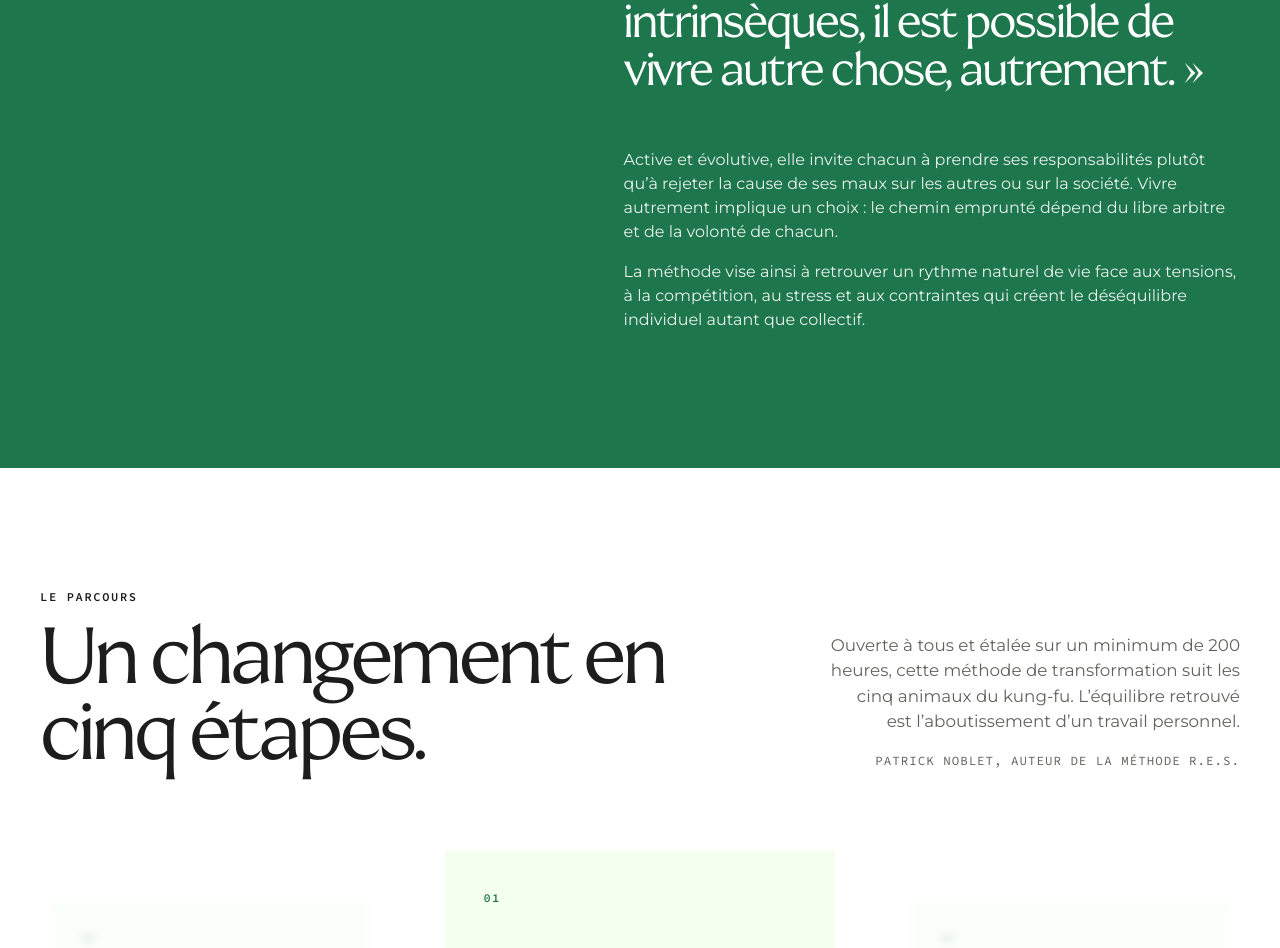
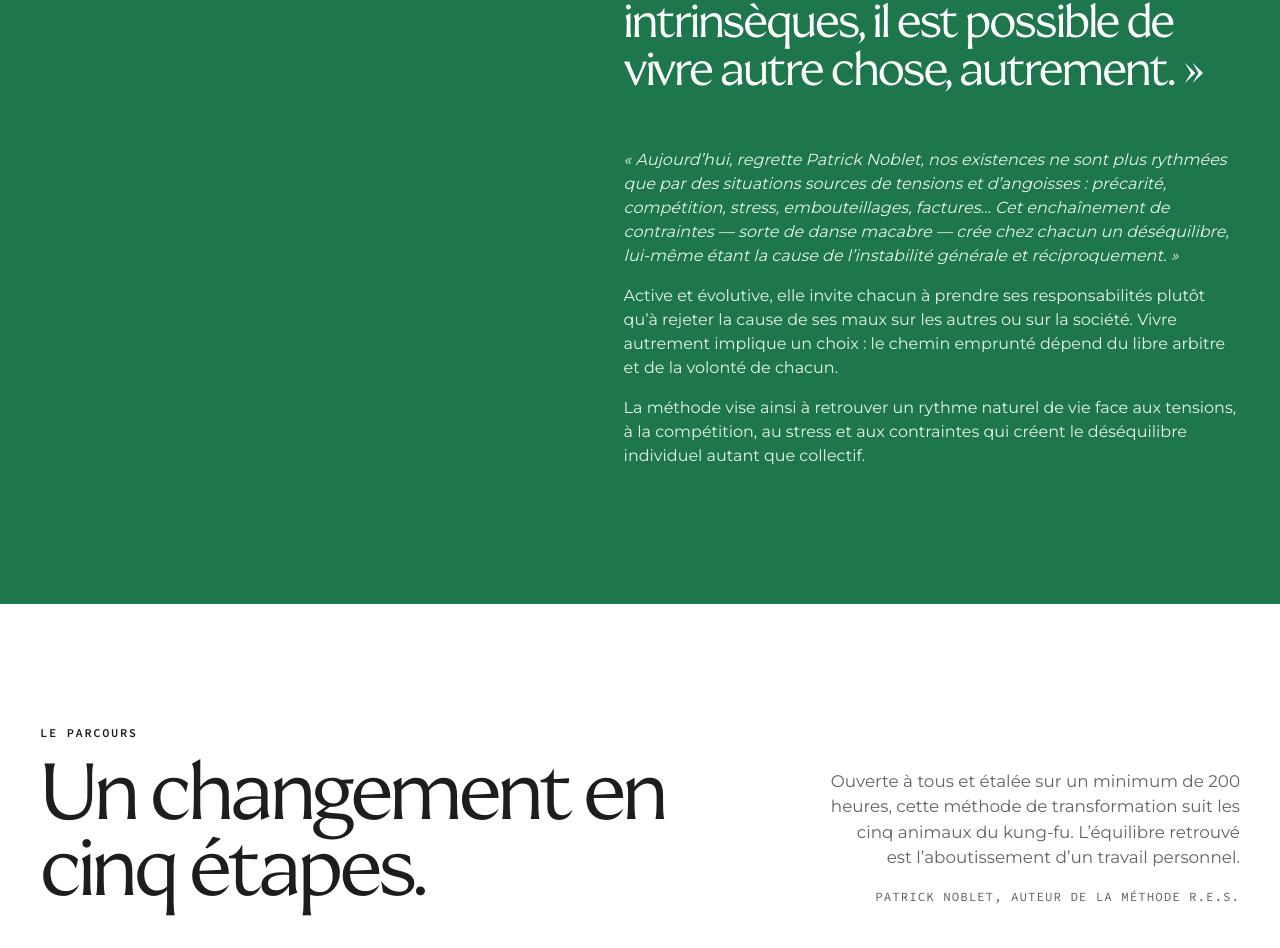
Before and after one commit to ilohest/creyda, a Nuxt app: page /methode-res in a window 1280 px wide. Shown: the part 3725-4673 px from the top of the page. Built offline with nearby package versions, Linux system fonts and the light colour scheme.

Commit message:
Restore missing RES quotation

```diff
--- a/app/pages/methode-res.vue
+++ b/app/pages/methode-res.vue
@@ -110,6 +110,7 @@ const changeStep = (direction: number) => {
           <p>C’est à Bruxelles, à l’hôpital, que Patrick se « réveille » et décide de changer de vie. Il se rappelle ce que le yoga lui avait apporté plus jeune : il abandonne le monde des affaires pour revenir à l’essentiel, transmettre ses acquis et ses expériences, et redonner confiance à d’autres.</p>
           <p>La méthode R.E.S. naît de ce tournant. Elle s’appuie sur le yoga, la relaxation, la visualisation, la méditation, les massages et les automassages, mais va au-delà d’une somme d’exercices pratiques : c’est une méthode globale qui invite à un changement structurel.</p>
           <blockquote>« Dans cette société qui finit par nous faire oublier nos valeurs intrinsèques, il est possible de vivre autre chose, autrement. »</blockquote>
+          <p><em>« Aujourd’hui, regrette Patrick Noblet, nos existences ne sont plus rythmées que par des situations sources de tensions et d’angoisses : précarité, compétition, stress, embouteillages, factures… Cet enchaînement de contraintes — sorte de danse macabre — crée chez chacun un déséquilibre, lui-même étant la cause de l’instabilité générale et réciproquement. »</em></p>
           <p>Active et évolutive, elle invite chacun à prendre ses responsabilités plutôt qu’à rejeter la cause de ses maux sur les autres ou sur la société. Vivre autrement implique un choix : le chemin emprunté dépend du libre arbitre et de la volonté de chacun.</p>
           <p>La méthode vise ainsi à retrouver un rythme naturel de vie face aux tensions, à la compétition, au stress et aux contraintes qui créent le déséquilibre individuel autant que collectif.</p>
         </div>
```
